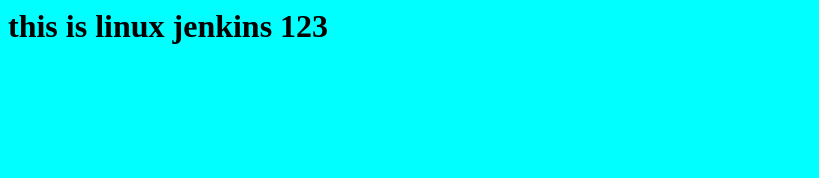
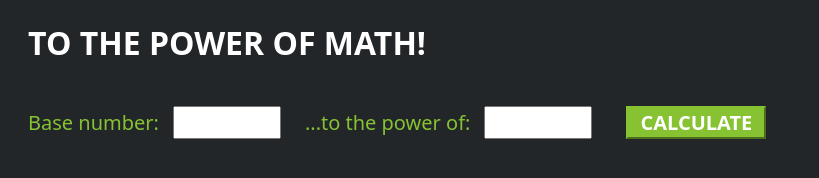
Before and after one commit to BalavigneshSenthilkumar/Cloud, a plain HTML site: page index.html in a window 1280 px wide. Shown: the whole page, without its empty margins (0-819 px from the left). Drawn offline with Linux system fonts and the light colour scheme.

Commit message:
index.html

```diff
--- a/index.html
+++ b/index.html
@@ -1,5 +1,78 @@
+<!DOCTYPE html>
 <html>
-<body bgcolor=aqua>
-<h1>this is linux jenkins 123</h1>
+<head>
+    <meta charset="UTF-8">
+    <title>To the Power of Math!</title>
+    <!-- Styling for the client UI -->
+    <style>
+    h1 {
+        color: #FFFFFF;
+        font-family: system-ui;
+		margin-left: 20px;
+        }
+	body {
+        background-color: #222629;
+        }
+    label {
+        color: #86C232;
+        font-family: system-ui;
+        font-size: 20px;
+        margin-left: 20px;
+		margin-top: 20px;
+        }
+     button {
+        background-color: #86C232;
+		border-color: #86C232;
+		color: #FFFFFF;
+        font-family: system-ui;
+        font-size: 20px;
+		font-weight: bold;
+        margin-left: 30px;
+		margin-top: 20px;
+		width: 140px;
+        }
+	 input {
+        color: #222629;
+        font-family: system-ui;
+        font-size: 20px;
+        margin-left: 10px;
+		margin-top: 20px;
+		width: 100px;
+        }
+    </style>
+    <script>
+        // callAPI function that takes the base and exponent numbers as parameters
+        var callAPI = (base,exponent)=>{
+            // instantiate a headers object
+            var myHeaders = new Headers();
+            // add content type header to object
+            myHeaders.append("Content-Type", "application/json");
+            // using built in JSON utility package turn object to string and store in a variable
+            var raw = JSON.stringify({"base":base,"exponent":exponent});
+            // create a JSON object with parameters for API call and store in a variable
+            var requestOptions = {
+                method: 'POST',
+                headers: myHeaders,
+                body: raw,
+                redirect: 'follow'
+            };
+            // make API call with parameters and use promises to get response
+            fetch("https://main.d1hcmlc971abxf.amplifyapp.com/", requestOptions)
+            .then(response => response.text())
+            .then(result => alert(JSON.parse(result).body))
+            .catch(error => console.log('error', error));
+        }
+    </script>
+</head>
+<body>
+    <h1>TO THE POWER OF MATH!</h1>
+	<form>
+        <label>Base number:</label>
+        <input type="text" id="base">
+        <label>...to the power of:</label>
+        <input type="text" id="exponent">
+        <!-- set button onClick method to call function we defined passing input values as parameters -->
+        <button type="button" onclick="callAPI(document.getElementById('base').value,document.getElementById('exponent').value)">CALCULATE</button>
+    </form>
 </body>
 </html>
```
